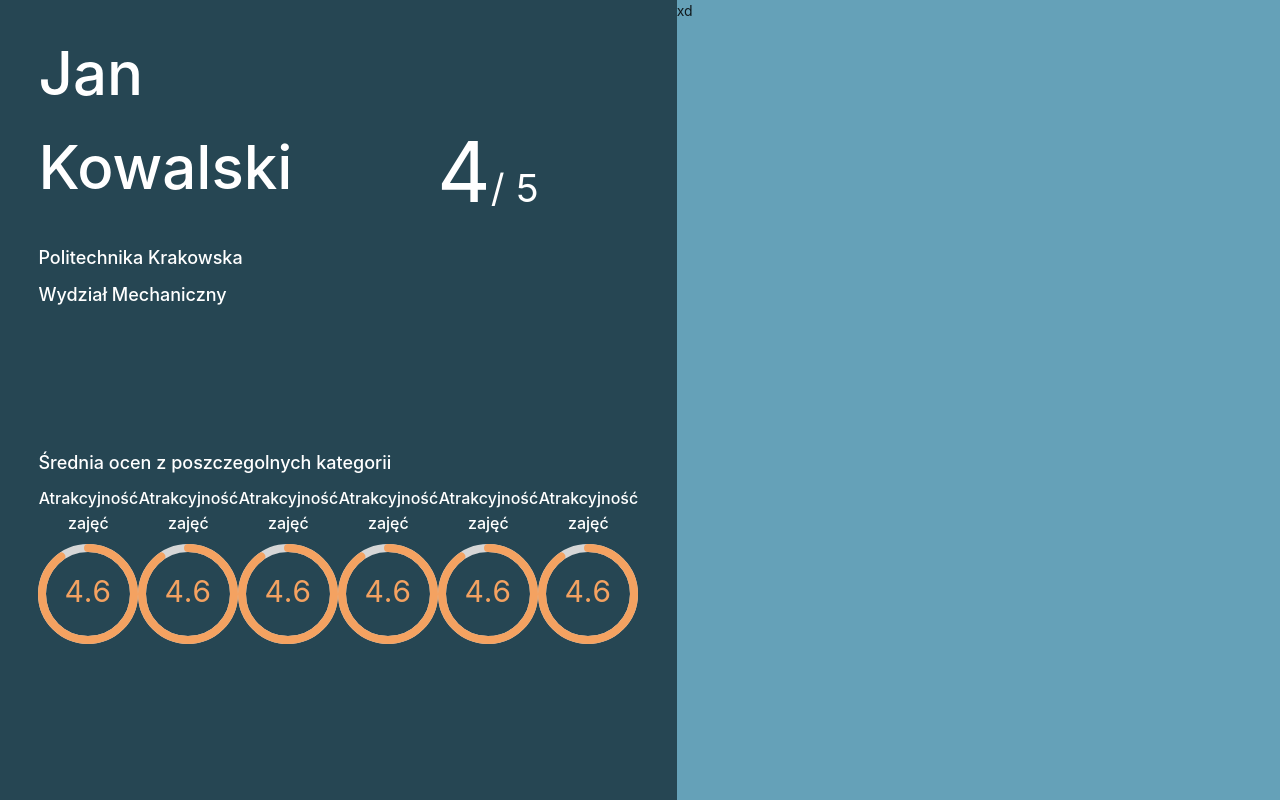
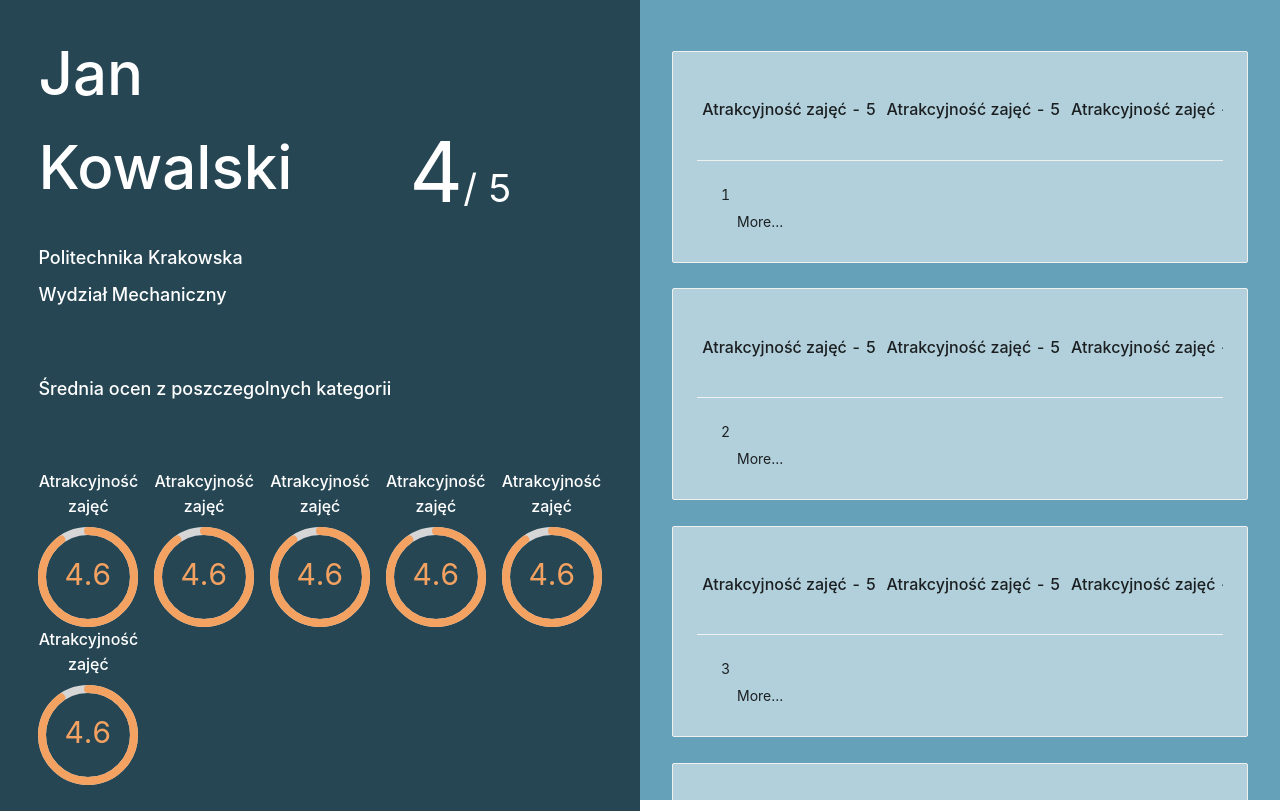
Before and after one commit to bartq98/mojProfesor, a React (Create React App) app in the folder frontend/: page /profesor/1 in a window 1280 px wide. Built offline with nearby package versions, Linux system fonts and the light colour scheme.

Commit message:
comments section

```diff
--- a/frontend/package.json
+++ b/frontend/package.json
@@ -1,4 +1,5 @@
 {
+  "homepage": "https://github.com/bartq98/mojProfesor",
   "name": "frontend",
   "version": "0.1.0",
   "private": true,
@@ -33,7 +34,8 @@
     "build": "react-scripts build",
     "test": "react-scripts test",
     "eject": "react-scripts eject",
-    "lint": "eslint . --ext .ts,.tsx"
+    "lint": "eslint . --ext .ts,.tsx",
+    "deploy": "gh-pages -d build"
   },
   "eslintConfig": {
     "extends": [
@@ -68,6 +70,7 @@
     "eslint-plugin-react": "^7.23.1",
     "eslint-plugin-react-hooks": "^4.2.0",
     "eslint-plugin-testing-library": "^3.10.2",
+    "gh-pages": "^3.1.0",
     "prettier": "2.2.1"
   }
 }
--- /dev/null
+++ b/frontend/src/components/OpinionCard.tsx
@@ -0,0 +1,52 @@
+import React from 'react';
+import { Card, Button } from 'antd';
+import styled from 'styled-components';
+import { Space } from './common';
+
+type Props = {
+    children?: React.ReactChild | React.ReactChild[];
+};
+
+const StyledCard = styled(Card)`
+    margin: 4% 3% 0 3%;
+    width: 90%;
+    background: rgba(255, 255, 255, 0.5);
+    padding: 24px 24px 0 24px;
+    .custom-space {
+        overflow-x: scroll;
+        p {
+            padding: 1%;
+        }
+    }
+    .ant-card-head {
+        padding: 0;
+    }
+`;
+
+const OpinionCard: React.FC<Props> = ({ children }: Props) => (
+    <StyledCard
+        title={
+            <Space justify="space-between">
+                <p>Atrakcyjność zajęć - 5</p>
+                <p>Atrakcyjność zajęć - 5</p>
+                <p>Atrakcyjność zajęć - 5</p>
+                <p>Atrakcyjność zajęć - 5</p>
+                <p>Atrakcyjność zajęć - 5</p>
+                <p>Atrakcyjność zajęć - 5</p>
+            </Space>
+        }
+    >
+        <Space direction="column">
+            <div className="opinion-card-content">{children}</div>
+            <div className="opinion-card-footer">
+                <Button type="text">More...</Button>
+            </div>
+        </Space>
+    </StyledCard>
+);
+
+OpinionCard.defaultProps = {
+    children: <></>,
+};
+
+export default OpinionCard;
--- a/frontend/src/components/ProfesorDetails/CommentsSection.tsx
+++ b/frontend/src/components/ProfesorDetails/CommentsSection.tsx
@@ -1,12 +1,27 @@
 import React from 'react';
 import styled from 'styled-components';
 import { COLOURS } from 'utils/constants';
+import OpinionCard from 'components/OpinionCard';
 
 const Container = styled.div`
-    flex-basis: 50%;
     background-color: ${COLOURS.blue};
+    flex-direction: column;
+    display: flex;
+    padding: 2% 0;
+    align-items: 'center';
+    max-width: 100vw;
+    min-width: 360px;
+    align-items: center;
+    max-height: 100vh;
+    overflow-y: scroll;
 `;
 
-const CommentsSection = () => <Container>xd</Container>;
+const CommentsSection: React.FC = () => (
+    <Container className="comments-section">
+        {[1, 2, 3, 4, 1, 2, 3, 4, 1, 2, 3, 4].map(c => (
+            <OpinionCard>{c} </OpinionCard>
+        ))}
+    </Container>
+);
 
 export default CommentsSection;
--- a/frontend/src/components/ProfesorDetails/DetailsSection.tsx
+++ b/frontend/src/components/ProfesorDetails/DetailsSection.tsx
@@ -8,15 +8,19 @@ const { Title } = Text;
 const { MarkRingCard } = Mark;
 
 const Container = styled.div`
-    flex-basis: 50%;
     background-color: ${COLOURS.dark};
     display: flex;
     flex-direction: column;
     padding: 2% 3% 2% 3%;
     justify-content: space-between;
+    max-width: 100vw;
 
     .content {
         flex: 1;
+    }
+
+    .custom-space {
+        margin-top: 10%;
     }
 `;
 
@@ -30,9 +34,9 @@ const DetailsSection: React.FC = () => (
                 university: 'Politechnika Krakowska',
             }}
         />
-        <Space justify="center" className="content" direction="column">
+        <Space justify="flex-start" className="content" direction="column">
             <Title level={3}>Średnia ocen z poszczegolnych kategorii</Title>
-            <Space justify="space-between" direction="row">
+            <Space wrap="wrap" justify="space-between" direction="row">
                 {MOCK.mark.map(({ mark, title }) => (
                     <MarkRingCard mark={mark} title={title} />
                 ))}
--- a/frontend/src/components/common/Space.tsx
+++ b/frontend/src/components/common/Space.tsx
@@ -8,6 +8,7 @@ type Props = {
     justify?: JustifyContent;
     align?: AlignItems;
     className?: string;
+    wrap?: Wrap;
 };
 
 type StyleProps = {
@@ -15,6 +16,7 @@ type StyleProps = {
     width: string;
     justify: JustifyContent;
     align: AlignItems;
+    wrap: Wrap;
 };
 
 const StyledSpace = styled.div<StyleProps>`
@@ -23,6 +25,7 @@ const StyledSpace = styled.div<StyleProps>`
     width: ${props => props.width};
     justify-content: ${props => props.justify};
     align-items: ${props => props.align};
+    flex-wrap: ${props => props.wrap};
 `;
 
 const Space: React.FC<Props> = ({
@@ -32,6 +35,7 @@ const Space: React.FC<Props> = ({
     width = '100%',
     justify = 'initial',
     align = 'initial',
+    wrap = 'nowrap',
 }: Props) => (
     <StyledSpace
         className={`custom-space ${className}`}
@@ -39,6 +43,7 @@ const Space: React.FC<Props> = ({
         direction={direction}
         justify={justify}
         align={align}
+        wrap={wrap}
     >
         {children}
     </StyledSpace>
@@ -50,6 +55,7 @@ Space.defaultProps = {
     align: 'initial',
     justify: 'initial',
     className: '',
+    wrap: 'nowrap',
 };
 
 export default Space;
--- a/frontend/src/components/index.ts
+++ b/frontend/src/components/index.ts
@@ -1,4 +1,5 @@
 import * as common from './common';
 import * as ProfesorDetails from './ProfesorDetails';
+import OpinionCard from './OpinionCard';
 
-export { common, ProfesorDetails };
+export { common, ProfesorDetails, OpinionCard };
--- a/frontend/src/typing/interfaces/css.d.ts
+++ b/frontend/src/typing/interfaces/css.d.ts
@@ -32,3 +32,5 @@ type TextAlign =
     | 'justify'
     | 'initial'
     | 'inherit;';
+
+type Wrap = 'wrap' | 'nowrap';
--- a/frontend/src/views/ProfesorDetailsView.tsx
+++ b/frontend/src/views/ProfesorDetailsView.tsx
@@ -5,8 +5,11 @@ import { DetailsSection, CommentsSection } from 'components/ProfesorDetails';
 const Container = styled.div`
     display: flex;
     flex-direction: row;
-    width: 100vw;
     height: 100vh;
+    flex-wrap: wrap;
+    > * {
+        flex: 1 1 160px;
+    }
 `;
 
 const ProfesorDetailsView: React.FC = () => (
```
Also changed, not shown: 1 other file (tests, documents, lock files or other folders).
